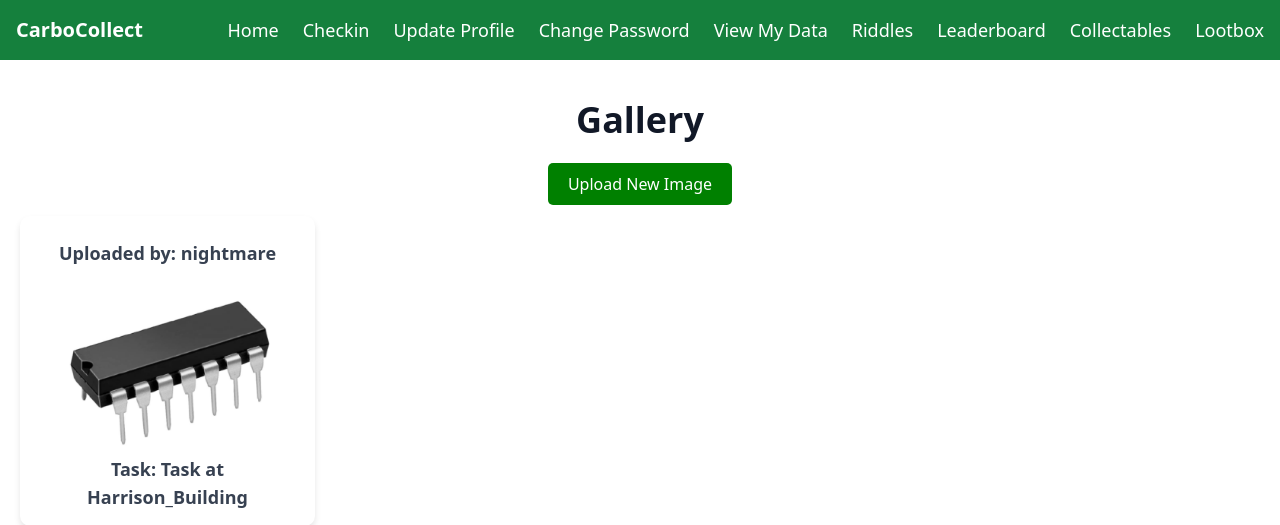
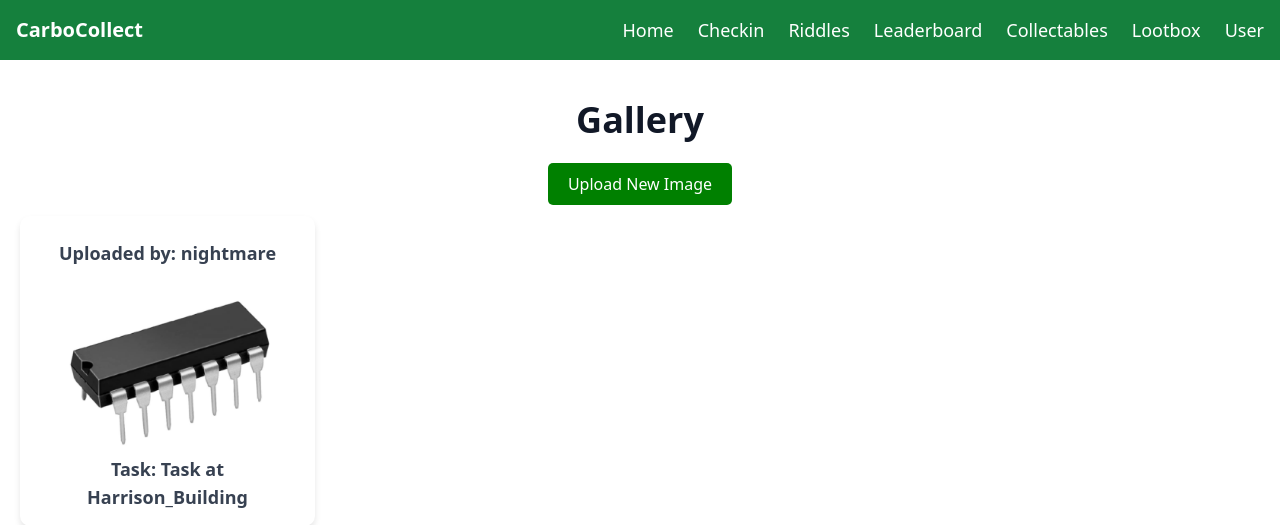
Before and after one commit to FinnGos/Group-Engineering-Project, a Django app: page /gallery/ in a window 1280 px wide. Shown: the top 525 px of the page. Run offline with Django 4.2, Linux system fonts and the light colour scheme; a user stored in the database is signed in; data comes from the database, SQL or seed files in the repository; some libraries are stand-ins or nearby versions.

Commit message:
there is a user dropdown but it doesnt work

```diff
--- a/SustainableApplication/templates/base.html
+++ b/SustainableApplication/templates/base.html
@@ -17,7 +17,6 @@
       font-size: 1rem;
     }
 
-    /* Override any unwanted link styling in the footer */
     footer a {
       background: none !important;
       padding: 0 !important;
@@ -31,36 +30,15 @@
     }
   </style>
 
-  <!-- JavaScript to add confirmation on Delete Account link -->
   <script>
     document.addEventListener("DOMContentLoaded", function () {
-      // Find the "Delete Account" link
       let deleteAccountLink = document.getElementById("delete-account-link");
-
-      // Add confirmation dialog on click
       if (deleteAccountLink) {
         deleteAccountLink.addEventListener("click", function (event) {
           let confirmDelete = confirm("Are you sure you want to delete your account? This action cannot be undone.");
           if (!confirmDelete) {
-            event.preventDefault(); // Prevent navigation if user cancels
+            event.preventDefault();
           }
-        });
-      }
-    });
-  </script>
-  <script>
-    document.addEventListener("DOMContentLoaded", function () {
-      // Get the current URL
-      const currentUrl = window.location.pathname;
-
-      // Disable navbar buttons if on login or signup pages
-      const navbarLinks = document.querySelectorAll("nav a");
-
-      if (currentUrl.includes("login") || currentUrl.includes("signup")) {
-        navbarLinks.forEach(link => {
-          link.addEventListener("click", function (event) {
-            event.preventDefault();  // Prevent navigation if on login or signup page
-          });
         });
       }
     });
@@ -72,7 +50,7 @@
 <body class="flex flex-col min-h-screen">
 
   <!-- Navbar -->
-  <nav class="bg-green-700 text-white p-4" x-data="{ open: false }">
+  <nav class="bg-green-700 text-white p-4" x-data="{ open: false, userMenu: false }">
     <div class="container mx-auto flex justify-between items-center">
       <div class="text-xl font-bold">CarboCollect</div>
 
@@ -80,32 +58,24 @@
       <ul class="hidden md:flex space-x-6 text-lg">
         <li><a href="{% url 'home' %}" class="hover:underline">Home</a></li>
         <li><a href="{% url 'get_location' task_id=5 %}" class="hover:underline">Checkin</a></li>
-
-        <!-- Check if user is on login/signup page, and disable specific links -->
-        {% if request.path == '/signup/' or request.path == '/login/' %}
-        <li><a href="#" class="text-gray-400 cursor-not-allowed">Update Profile</a></li>
-        <li><a href="#" class="text-gray-400 cursor-not-allowed">Change Password</a></li>
-        <li><a href="#" class="text-gray-400 cursor-not-allowed">View My Data</a></li>
-        {% else %}
-        {% if user.is_authenticated %}
-        <li><a href="{% url 'update_profile' %}" class="hover:underline">Update Profile</a></li>
-        <li><a href="{% url 'change_password' %}" class="hover:underline">Change Password</a></li>
-        <li><a href="{% url 'view_user_data' %}" class="hover:underline">View My Data</a></li>
-        <li><a href="{% url 'riddles_page' %}" class="hover:underline">Riddles</a></li> <!-- New Riddles Section -->
-        {% endif %}
-        {% endif %}
-
-        {% if not user.is_authenticated %}
-        <li><a href="{% url 'login' %}" class="hover:underline">Sign In</a></li>
-        {% endif %}
-
-        {% if user.is_authenticated %}
-        {% endif %}
-
+        <li><a href="{% url 'riddles_page' %}" class="hover:underline">Riddles</a></li>
         <li><a href="{% url 'leaderboard' %}" class="hover:underline">Leaderboard</a></li>
         <li><a href="{% url 'collectable_gallery' %}" class="hover:underline">Collectables</a></li>
         <li><a href="{% url 'open_lootbox' %}" class="hover:underline">Lootbox</a></li>
+
         {% if user.is_authenticated %}
+        <!-- User Section -->
+        <li class="relative" @click.away="userMenu = false">
+          <button @click="userMenu = !userMenu" class="hover:underline">User</button>
+          <ul x-show="userMenu" class="absolute bg-green-800 text-white mt-2 p-2 rounded shadow-lg space-y-2">
+            <li><a href="{% url 'update_profile' %}" class="block hover:underline">Update Profile</a></li>
+            <li><a href="{% url 'change_password' %}" class="block hover:underline">Change Password</a></li>
+            <li><a href="{% url 'delete_account' %}" id="delete-account-link" class="block hover:underline text-red-500">Delete Account</a></li>
+            <li><a href="{% url 'logout' %}" class="block hover:underline">Logout</a></li>
+          </ul>
+        </li>
+        {% else %}
+        <li><a href="{% url 'login' %}" class="hover:underline">Sign In</a></li>
         {% endif %}
       </ul>
 
@@ -121,39 +91,29 @@
     <div x-show="open" class="md:hidden bg-green-800 text-white p-4">
       <ul class="flex flex-col space-y-2 text-lg">
         <li><a href="{% url 'home' %}" class="hover:underline">Home</a></li>
-        <li><a href="{% url 'get_location' task_id=1 %}" class="hover:underline">Checkin</a></li>
+        <li><a href="{% url 'get_location' task_id=5 %}" class="hover:underline">Checkin</a></li>
+        <li><a href="{% url 'riddles_page' %}" class="hover:underline">Riddles</a></li>
+        <li><a href="{% url 'leaderboard' %}" class="hover:underline">Leaderboard</a></li>
+        <li><a href="{% url 'collectable_gallery' %}" class="hover:underline">Collectables</a></li>
+        <li><a href="{% url 'open_lootbox' %}" class="hover:underline">Lootbox</a></li>
 
-        <!-- Check if user is on login/signup page, and disable specific links for mobile -->
-        {% if request.path == '/signup/' or request.path == '/login/' %}
-        <li><a href="#" class="text-gray-400 cursor-not-allowed">Update Profile</a></li>
-        <li><a href="#" class="text-gray-400 cursor-not-allowed">Change Password</a></li>
-        <li><a href="#" class="text-gray-400 cursor-not-allowed">View My Data</a></li>
+        {% if user.is_authenticated %}
+        <!-- User Section in Mobile -->
+        <li>
+          <span class="font-bold">User</span>
+          <ul class="pl-4 space-y-2">
+            <li><a href="{% url 'update_profile' %}" class="hover:underline">Update Profile</a></li>
+            <li><a href="{% url 'change_password' %}" class="hover:underline">Change Password</a></li>
+            <li><a href="{% url 'delete_account' %}" id="delete-account-link" class="hover:underline text-red-500">Delete Account</a></li>
+            <li><a href="{% url 'logout' %}" class="hover:underline">Logout</a></li>
+          </ul>
+        </li>
         {% else %}
-        {% if user.is_authenticated %}
-        <li><a href="{% url 'update_profile' %}" class="hover:underline">Update Profile</a></li>
-        <li><a href="{% url 'change_password' %}" class="hover:underline">Change Password</a></li>
-        <li><a href="{% url 'view_user_data' %}" class="hover:underline">View My Data</a></li>
-        {% endif %}
-        {% endif %}
-
-        {% if not user.is_authenticated %}
         <li><a href="{% url 'login' %}" class="hover:underline">Sign In</a></li>
         {% endif %}
-
-        {% if user.is_authenticated %}
-        <li><a href="{% url 'update_profile' %}" class="hover:underline">Update Profile</a></li>
-        <li><a href="{% url 'change_password' %}" class="hover:underline">Change Password</a></li>
-        <li><a href="{% url 'view_user_data' %}" class="hover:underline">View My Data</a></li>
-        <li><a href="{% url 'riddles_page' %}" class="hover:underline">Riddles</a></li> <!-- New Riddles Section -->
-        <li><a href="{% url 'collectable_gallery' %}" class="hover:underline">Collectables</a></li>
-        <li><a href="{%url 'open_lootbox'%}">Lootbox</a></li>
-        <li><a href="{% url 'leaderboard' %}" class="hover:underline">Leaderboard</a></li>
-        {% endif %}
-
       </ul>
     </div>
   </nav>
-
 
   <!-- Main Content -->
   <div class="flex-1">
@@ -169,7 +129,6 @@
         Team: Colum Bailey, Daniel Cook, Matthew Dawson, Finn Gosney, Zeynep Guler, Kadeem Hanan, Jacob Nixon
         <li><a href="{% url 'termsAndConditions' %}" class="hover:underline">Terms and Conditions</a></li>
         <li><a href="{% url 'privacyPolicy' %}" class="hover:underline">Privacy Policy</a></li>
-
       </p>
     </div>
   </footer>
--- a/SustainableApplication/templates/registration/update_profile.html
+++ b/SustainableApplication/templates/registration/update_profile.html
@@ -22,7 +22,5 @@
       Update Profile
     </button>
   </form>
-  <li><a href="{% url 'delete_account' %}" id="delete-account-link" class="hover:underline text-red-500">Delete Account</a></li>
-        <li><a href="{% url 'logout' %}" class="hover:underline">Logout</a></li>
 </div>
 {% endblock %}
```
Also changed, not shown: SustainableApplication/static/styles.css (+35 -52 lines).
